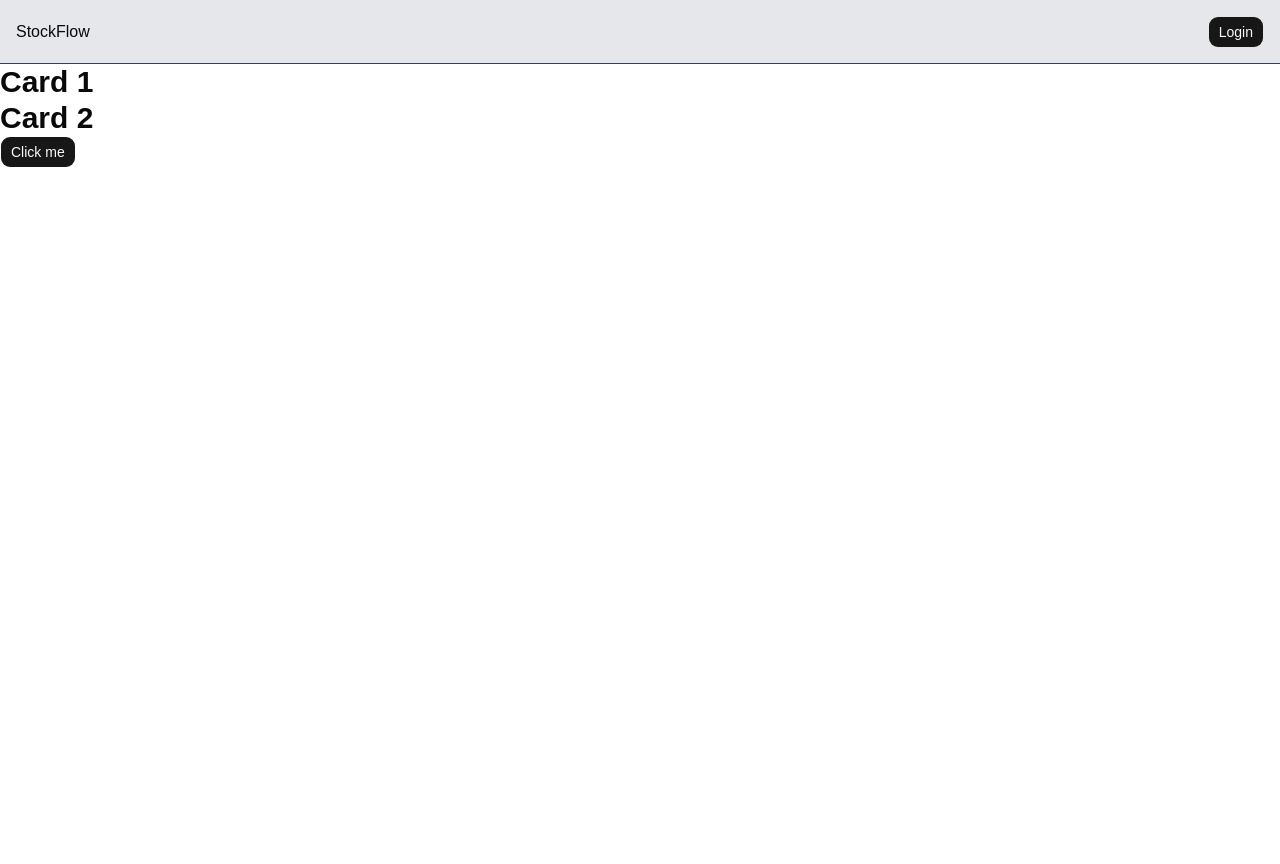
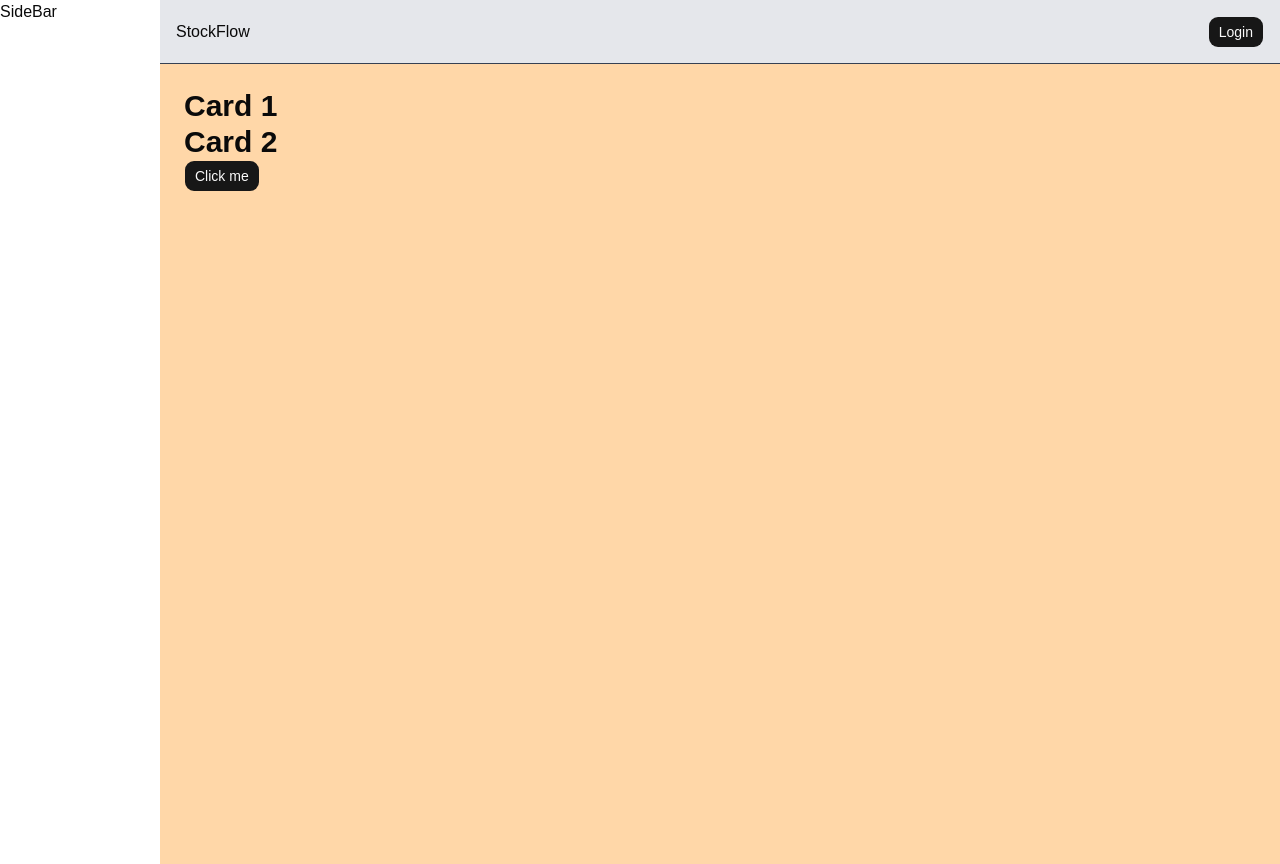
Before and after one commit to Aloka-shashith/stockflow-web-application, a React (Vite) app: page / in a window 1280 px wide. Before the commit the page ends 800 px from the top, so only its background shows below. Built offline with nearby package versions, Linux system fonts and the light colour scheme.

Commit message:
add some UI components

```diff
--- /dev/null
+++ b/src/components/side-bar/SideBar.jsx
@@ -0,0 +1,11 @@
+import React from 'react'
+
+function SideBar() {
+  return (
+    <div className="w-40 ">
+      SideBar
+    </div>
+  )
+}
+
+export default SideBar
--- /dev/null
+++ b/src/layouts/AuthLayout.jsx
@@ -0,0 +1,15 @@
+import React from "react";
+import TopNav from "../components/top-nav/TopNav";
+
+function AuthLayout({ children }) {
+  return (
+    <div className="bg-orange-200">
+      <TopNav />
+      <div className="flex min-h-screen items-center justify-center">
+        {children}
+      </div>
+    </div>
+  );
+}
+
+export default AuthLayout;
--- a/src/layouts/DefaultLayout.jsx
+++ b/src/layouts/DefaultLayout.jsx
@@ -1,12 +1,18 @@
 import React from "react";
 
+import SideBar from "../components/side-bar/SideBar";
 import TopNav from "../components/top-nav/TopNav";
 
 function DefaultLayout({ children }) {
   return (
-    <div>
-      <TopNav />
-      <div>{children}</div>
+    <div className="flex flex-row">
+      <SideBar />
+      <div className="flex flex-col flex-1">
+        <TopNav />
+        <div className="min-h-screen p-6 bg-orange-200 items-center justify-center">
+          {children}
+        </div>
+      </div>
     </div>
   );
 }
--- a/src/pages/Login.jsx
+++ b/src/pages/Login.jsx
@@ -1,12 +1,12 @@
 import React from 'react'
 
-import DefaultLayout from "../layouts/DefaultLayout";
+import AuthLayout from "../layouts/AuthLayout";
 
 function Login() {
   return (
-    <DefaultLayout>
+    <AuthLayout>
       Login
-    </DefaultLayout>
+    </AuthLayout>
   )
 }
 
```
